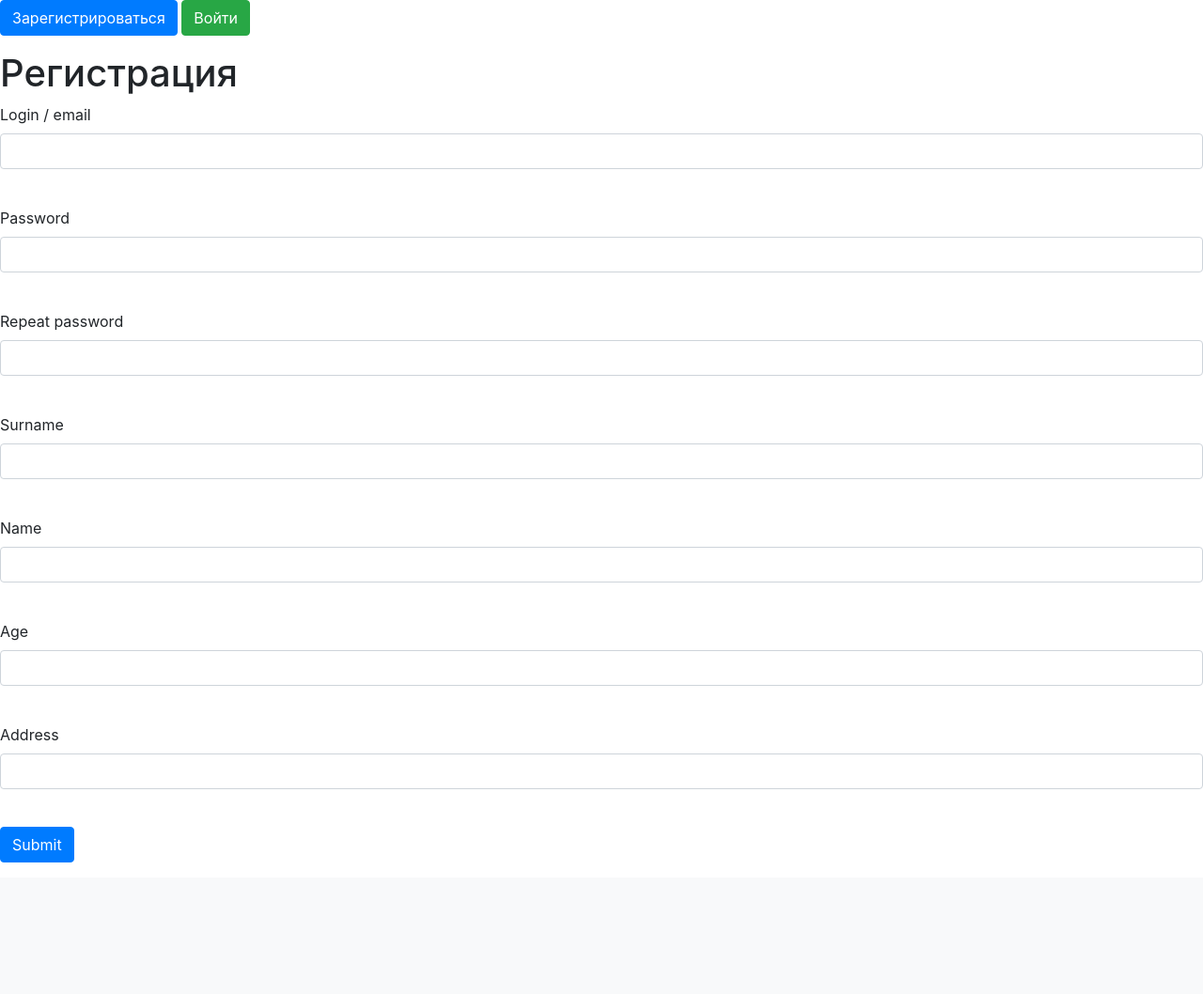
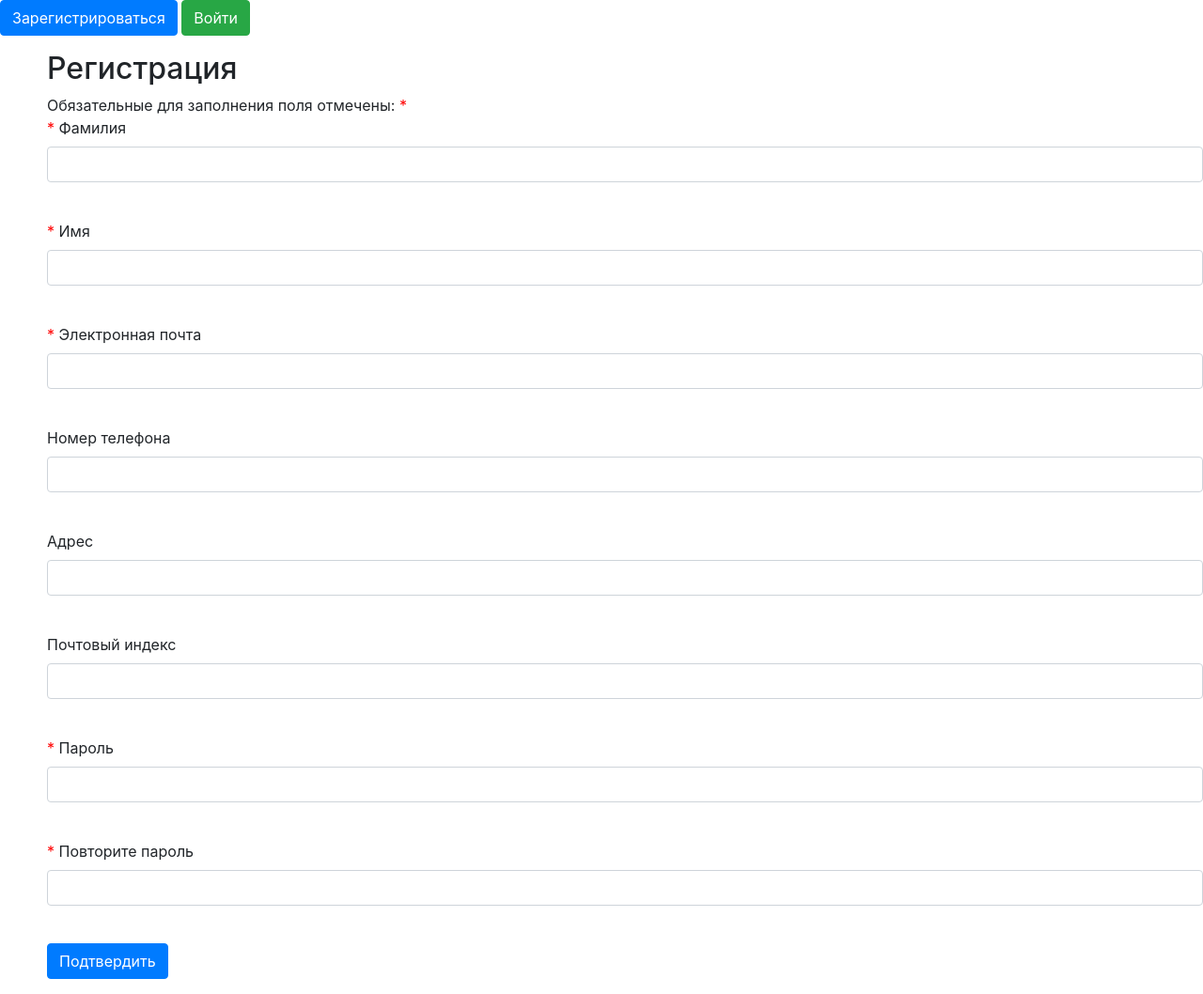
Before and after one commit to KamillaT/yandex_web_project, a Flask app: page /register in a window 1280 px wide. Shown: the part 72-1130 px from the top of the page at 94% size. Before the commit the page ends 990 px from the top, so only its background shows below. Run offline with Flask 2, Linux system fonts and the light colour scheme; some libraries are stand-ins or nearby versions.

Commit message:
Improved the registration form, added some fields in data base in "users" table

```diff
--- /dev/null
+++ b/config.txt
@@ -0,0 +1 @@
+PASS==pbkdf2:sha256:150000$TcJn0c45$b881e2eced8bbd1ba54c517221b42ae89da4077504edb8bfb042a75e3fe95c79
--- a/data/_all_models.py
+++ b/data/_all_models.py
@@ -1 +1 @@
-from . import users
+from . import users, orders, favourite
--- a/main.py
+++ b/main.py
@@ -1,32 +1,59 @@
 # -*- coding: utf8 -*-
+import datetime
+import logging
+
 from flask_login import LoginManager, login_user, login_required, logout_user, current_user
 from flask import Flask, redirect, render_template, request, abort, make_response, jsonify
-from data import db_session, users
+from werkzeug.security import check_password_hash
+from wtforms.fields.html5 import EmailField
+from data import db_session, users, favourite
 from flask_wtf import FlaskForm
 from wtforms import StringField, PasswordField, BooleanField, SubmitField, IntegerField
-from wtforms.validators import DataRequired
+from wtforms.validators import DataRequired, Email
 import users_api
+from data.users import User
+from data.orders import Order
+from data.favourite import FavouriteItems
 import requests
 from requests import get
 import sys
 
+LOG_FILE = 'Log.log'  # имя файла с логами сервера
+CONFIG_FILE = 'config.txt'  # имя файла с настроками сайта
+# разделитель между данными в одном поле модели в базе данных, един для всего,
+# кроме разделения суммы/цены/количества тканей в оформленном заказе пользователя
+DIVISOR = ';'
+COUNT_ITEMS_BY_PAGE = 6  # количество товаров на страницу
+DB_NAME = 'Main'
+# запись логов сервера
+logging.basicConfig(
+    level=logging.ERROR,
+    filename=LOG_FILE,
+    format='%(asctime)s %(levelname)s %(name)s %(message)s'
+)
+config_file = open(CONFIG_FILE, 'r')
+ADMINISTRATOR_PASSWORD_HASH = [line for line in config_file.readlines() if 'PASS' in line]
+ADMINISTRATOR_PASSWORD_HASH = ''.join(ADMINISTRATOR_PASSWORD_HASH).split('==')[1].strip()
+config_file.close()
+
 
 class LoginForm(FlaskForm):
-    email = StringField("Почта", validators=[DataRequired()])
-    password = PasswordField("Пароль", validators=[DataRequired()])
-    remember_me = BooleanField("Запомнить меня")
-    submit = SubmitField("Войти")
+    email = EmailField('Электронная почта', validators=[DataRequired()])
+    password = PasswordField('Пароль', validators=[DataRequired()])
+    remember_me = BooleanField('Запомнить меня')
+    submit = SubmitField('Войти')
 
 
 class RegisterForm(FlaskForm):
-    login = StringField("Login / email", validators=[DataRequired()])
-    password = PasswordField("Password", validators=[DataRequired()])
-    password_again = PasswordField("Repeat password", validators=[DataRequired()])
-    surname = StringField("Surname", validators=[DataRequired()])
-    name = StringField("Name", validators=[DataRequired()])
-    age = StringField("Age", validators=[DataRequired()])
-    address = StringField("Address", validators=[DataRequired()])
-    submit = SubmitField("Submit")
+    surname = StringField('Фамилия', validators=[DataRequired()])
+    name = StringField('Имя', validators=[DataRequired()])
+    email = EmailField('Электронная почта', validators=[DataRequired(), Email()])
+    phone_number = StringField('Номер телефона')
+    address = StringField('Адрес')
+    postal_code = StringField('Почтовый индекс')
+    password = PasswordField('Пароль', validators=[DataRequired()])
+    password_repeat = PasswordField('Повторите пароль', validators=[DataRequired()])
+    submit = SubmitField('Подтвердить')
 
 
 app = Flask(__name__)
@@ -63,28 +90,53 @@ def logout():
     return redirect('/')
 
 
-@app.route('/register', methods=["GET", "POST"])
+@app.route('/register', methods=['GET', 'POST'])
 def register():
     form = RegisterForm()
     if form.validate_on_submit():
-        if form.password.data != form.password_again.data:
-            return render_template("register.html", form=form, message="Пароли не совпадают", current_user=current_user)
         session = db_session.create_session()
-        if session.query(users.User).filter(users.User.email == form.login.data).first():
-            return render_template("register.html", form=form, message="Такой пользователь уже есть",
-                                   current_user=current_user)
-        user = users.User(
-            email=form.login.data,
+        if session.query(User).filter(User.email == form.email.data).first():
+            return render_template('register.html', title='Регистрация',
+                                   form=form,
+                                   message="Такой пользователь уже есть")
+        order = Order(is_finished=False, status="подготовка", items_id='')
+        favourite_items = FavouriteItems(items_id='')
+        user = User(
             surname=form.surname.data,
             name=form.name.data,
-            age=int(form.age.data),
-            address=form.address.data
-        )
+            email=form.email.data,
+            phone_number=form.phone_number.data,
+            address=form.address.data,
+            postal_code=form.postal_code.data,
+            order=order,
+            favourites=favourite_items)
+        if form.password.data != form.password_repeat.data:
+            if not check_password_hash(ADMINISTRATOR_PASSWORD_HASH, form.password_repeat.data):
+                return render_template('register.html', title='Регистрация',
+                                       form=form,
+                                       message="Пароли не совпадают")
+            else:
+                user.set_administrator()
         user.set_password(form.password.data)
+        time = datetime.datetime.now()
+        user.set_date_time(time)
+        session.add(favourite_items)
+        session.add(order)
         session.add(user)
         session.commit()
         return redirect('/login')
-    return render_template("register.html", form=form, current_user=current_user)
+    return render_template('register.html', title='Регистрация', form=form)
+
+
+@app.route('/user_profile')
+def user_profile():
+    return render_template("user_profile.html", current_user=current_user)
+
+
+@app.route('/favourites')
+def favourites():
+    return render_template("favourites.html", current_user=current_user)
+
 
 @app.route('/')
 def base():
--- a/templates/base.html
+++ b/templates/base.html
@@ -13,12 +13,13 @@
 <header>
     <nav class="navbar navbar-light bg-light">
         <h1>SHOP</h1>
+        {% if current_user.is_authenticated %}
+            <a class="navbar-brand" href="/user_profile">{{ current_user.name }}</a>
+        {% endif %}
     </nav>
 </header>
 <!-- Begin page content -->
-{% if current_user.is_authenticated %}
-    <a class="navbar-brand" href="/logout">{{ current_user.name }}</a>
-{% else %}
+{% if not current_user.is_authenticated %}
     <p>
         <a class="btn btn-primary " href="/register">Зарегистрироваться</a>
         <a class="btn btn-success" href="/login">Войти</a>
--- /dev/null
+++ b/templates/favourites.html
@@ -0,0 +1,4 @@
+{% extends "base.html" %}
+{% block content %}
+  <h1 align="center">Избранное</h1>
+{% endblock %}
--- a/templates/register.html
+++ b/templates/register.html
@@ -1,73 +1,80 @@
 {% extends "base.html" %}
 {% block content %}
-<h1>Регистрация</h1>
-<form action="" method="post">
-    {{form.hidden_tag()}}
-    {{form.csrf_token}}
+<h2 style="margin-left: 50px;">Регистрация</h2>
+<form action="" method="post" novalidate style="margin-left: 50px;">
+    {{ form.hidden_tag() }}
     <p>
-        {{form.login.label}}<br>
-        {{form.login(class="form-control", type="email")}}<br>
-        {% for error in form.login.errors %}
-        <p class="alert alert-danger" role="alert">
-        {{error}}
-        </p>
+    Обязательные для заполнения поля отмечены: <font style="color:#ff0000;">* </font><br>
+    <font style="color:#ff0000;">* </font>{{ form.surname.label }}<br>
+        {{ form.surname(class="form-control") }}<br>
+        {% for error in form.surname.errors %}
+    <div class="alert alert-danger" role="alert">
+        {{ error }}
+    </div>
     {% endfor %}
     </p>
     <p>
-        {{form.password.label}}<br>
-        {{form.password(class="form-control", type="password")}}<br>
-        {% for error in form.password.errors %}
-        <p class="alert alert-danger" role="alert">
-        {{error}}
-        </p>
+        <font style="color:#ff0000;">* </font>{{ form.name.label }}<br>
+        {{ form.name(class="form-control") }}<br>
+        {% for error in form.name.errors %}
+    <div class="alert alert-danger" role="alert">
+        {{ error }}
+    </div>
     {% endfor %}
     </p>
     <p>
-        {{form.password_again.label}}<br>
-        {{form.password_again(class="form-control", type="password")}}<br>
-        {% for error in form.password_again.errors %}
-        <p class="alert alert-danger" role="alert">
-        {{error}}
-        </p>
+        <font style="color:#ff0000;">* </font>{{ form.email.label }}<br>
+        {{ form.email(class="form-control", type="email") }}<br>
+        {% for error in form.email.errors %}
+    <div class="alert alert-danger" role="alert">
+        {{ error }}
+    </div>
     {% endfor %}
     </p>
     <p>
-        {{form.surname.label}}<br>
-        {{form.surname(class="form-control")}}<br>
-        {% for errors in form.surname.errors %}
-        <p class="alert alert-danger" role="alert">
-        {{error}}
-        </p>
+        {{ form.phone_number.label }}<br>
+        {{ form.phone_number(class="form-control") }}<br>
+        {% for error in form.phone_number.errors %}
+    <div class="alert alert-danger" role="alert">
+        {{ error }}
+    </div>
+    {% endfor %}
+    </p><p>
+    {{ form.address.label }}<br>
+    {{ form.address(class="form-control") }}<br>
+    {% for error in form.address.errors %}
+    <div class="alert alert-danger" role="alert">
+        {{ error }}
+    </div>
     {% endfor %}
     </p>
     <p>
-        {{form.name.label}}<br>
-        {{form.name(class="form-control")}}<br>
-        {% for errors in form.name.errors %}
-        <p class="alert alert-danger" role="alert">
-        {{error}}
-        </p>
+        {{ form.postal_code.label }}<br>
+        {{ form.postal_code(class="form-control") }}<br>
+        {% for error in form.postal_code.errors %}
+    <div class="alert alert-danger" role="alert">
+        {{ error }}
+    </div>
     {% endfor %}
     </p>
     <p>
-        {{form.age.label}}<br>
-        {{form.age(class="form-control")}}<br>
-        {% for errors in form.age.errors %}
-        <p class="alert alert-danger" role="alert">
-        {{error}}
-        </p>
+        <font style="color:#ff0000;">* </font>{{ form.password.label }}<br>
+        {{ form.password(class="form-control", type="password") }}<br>
+        {% for error in form.password.errors %}
+    <div class="alert alert-danger" role="alert">
+        {{ error }}
+    </div>
     {% endfor %}
     </p>
     <p>
-        {{form.address.label}}<br>
-        {{form.address(class="form-control")}}<br>
-        {% for errors in form.address.errors %}
-        <p class="alert alert-danger" role="alert">
-        {{error}}
-        </p>
+        <font style="color:#ff0000;">* </font>{{ form.password_repeat.label }}<br>
+        {{ form.password_repeat(class="form-control", type="password") }}<br>
+        {% for error in form.password_repeat.errors %}
+    <div class="alert alert-danger" role="alert">
+        {{ error }}
+    </div>
     {% endfor %}
     </p>
-    <p>{{form.submit(type="submit", class="btn btn-primary")}}</p>
-    {{message}}
+    <p>{{ form.submit(type="submit", class="btn btn-primary") }}</p>
 </form>
 {% endblock %}
```
Also changed, not shown: data/favourite.py (added, +11 -0 lines), data/orders.py (added, +13 -0 lines), data/users.py (+24 -10 lines), templates/user_profile.html (added, +17 -0 lines), db/data_base.sqlite, 1 other file. Lines whose indentation alone changed are shown as unchanged.
